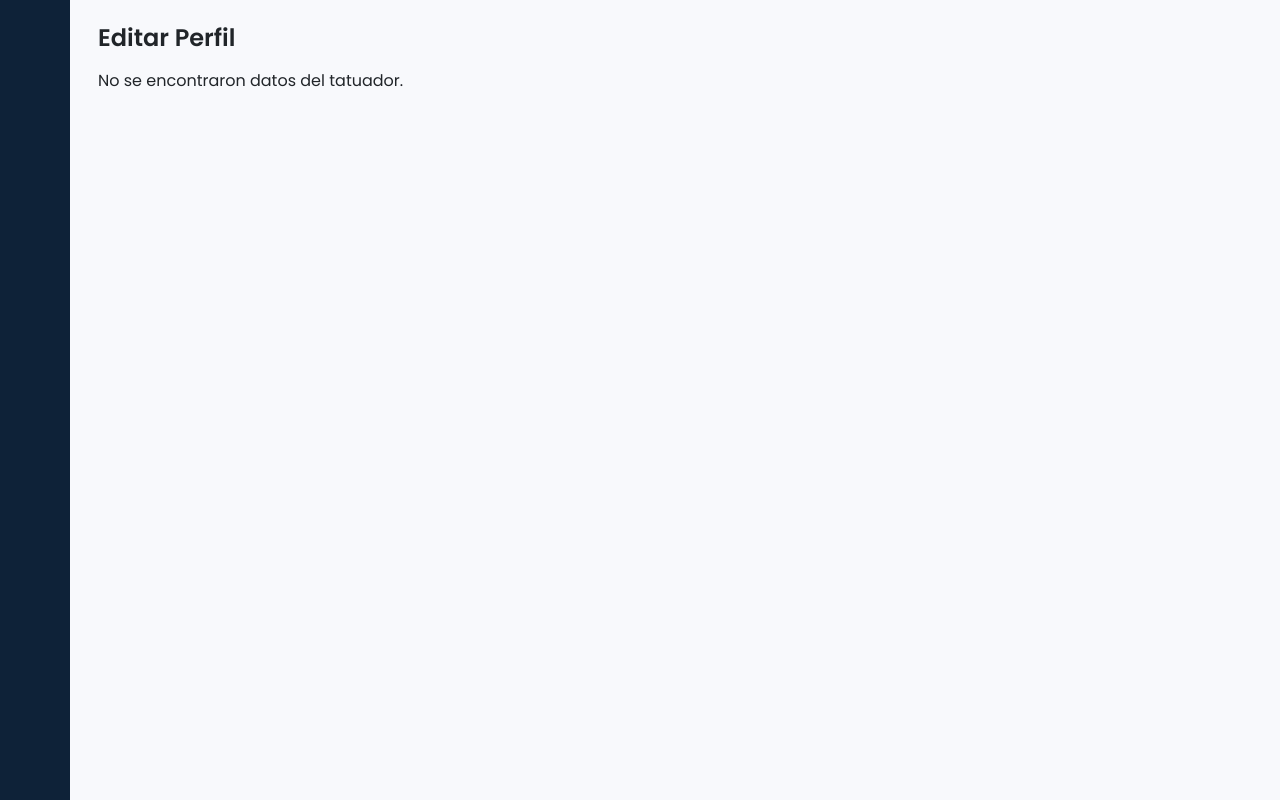
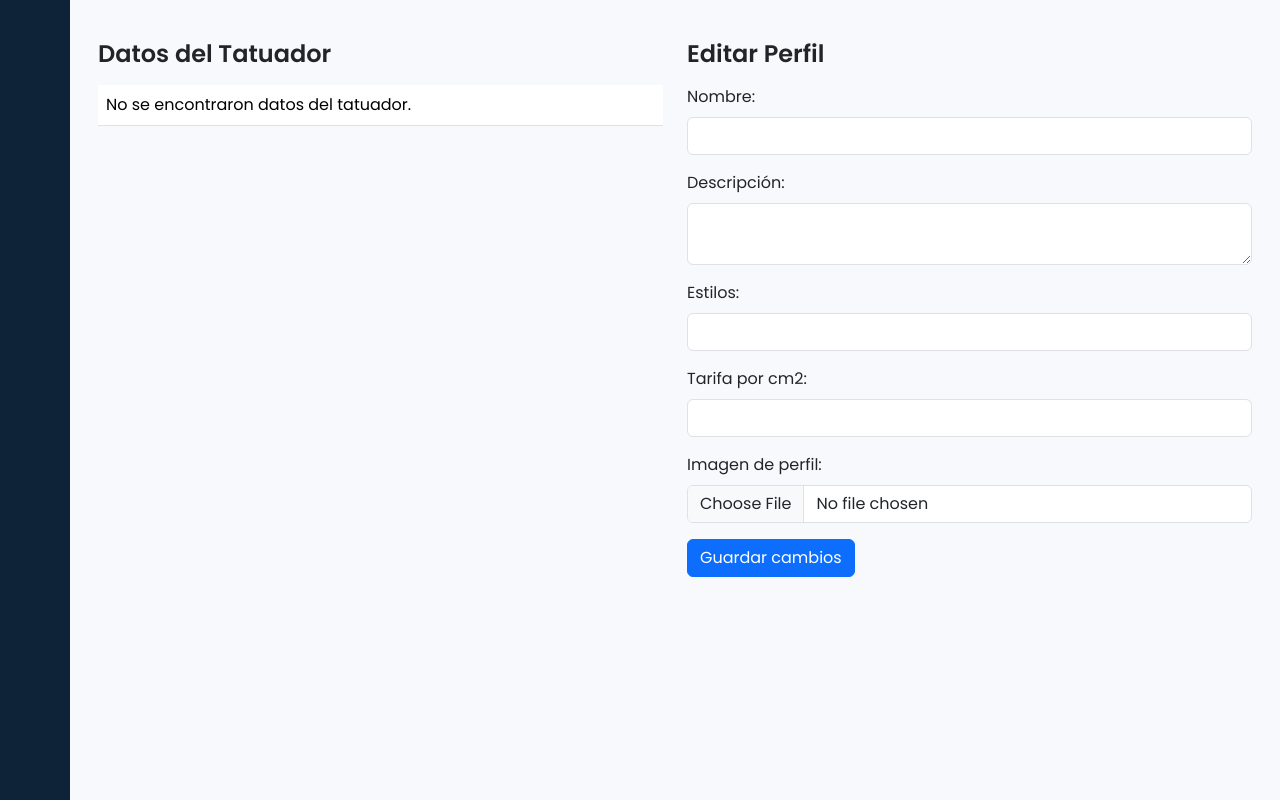
Before and after one commit to ToBarrueto/Tatto_Studio, a PHP site: page /views/panel_perfil.php in a window 1280 px wide. Run offline with PHP 8.4, Linux system fonts and the light colour scheme; a user stored in the database is signed in; data comes from the database, SQL or seed files in the repository; data that the repository does not hold is empty; some libraries are stand-ins or nearby versions.

Commit message:
se actualiza vista de perfil de usuario para el tatuador

```diff
--- a/views/panel_perfil.php
+++ b/views/panel_perfil.php
@@ -71,14 +71,15 @@ session_start();
 
 
         <div class="main">
-
-
     <main class="content px-3 py-4">
         <div class="container-fluid">
-                    <div class="mb-3">
-                        <h3 class="fw-bold fs-4 mb-3">Editar Perfil</h3>
-
-                        <form action="actualizar_perfil.php" method="POST">
+            <div class="row">
+                <!-- Columna para mostrar los datos del tatuador -->
+                <div class="col-md-6">
+                    <div class="mb-3 mt-3">
+                        <h3 class="fw-bold fs-4 mb-3">Datos del Tatuador</h3>
+                        <table class="table">
+                            <tbody>
                                 <?php
                                 // Verificar si la sesión está iniciada y obtener el ID del usuario
                                 if (isset($_SESSION['usuario_id'])) {
@@ -94,10 +95,31 @@ session_start();
 
                                     // Verificar si se encontraron datos del tatuador
                                     if ($datos_tatuador) {
-                // Mostrar los datos del tatuador en un formulario
+                                        // Mostrar los datos del tatuador en una tabla
+                                        echo '<tr><th>Foto de perfil:</th><td><img src="' . $datos_tatuador['imagen_perfil'] . '" alt="Imagen del Tatuador" class="img-fluid"></td></tr>';
+                                        echo '<tr><th>Nombre:</th><td>' . $datos_tatuador['nombre'] . '</td></tr>';
+                                        echo '<tr><th>Descripción:</th><td>' . $datos_tatuador['descripcion'] . '</td></tr>';
+                                        echo '<tr><th>Estilos:</th><td>' . $datos_tatuador['estilos'] . '</td></tr>';
+                                        echo '<tr><th>Tarifa por cm2:</th><td>' . $datos_tatuador['precioBase'] . '</td></tr>';
+                                    } else {
+                                        echo "<tr><td colspan='2'>No se encontraron datos del tatuador.</td></tr>";
+                                    }
+                                } else {
+                                    echo "<tr><td colspan='2'>No se ha iniciado sesión.</td></tr>";
+                                }
                                 ?>
+                            </tbody>
+                        </table>
+                    </div>
+                </div>
 
-                            <div class="mb-3 ">
+                <!-- Columna para el formulario de edición -->
+                <div class="col-md-6">
+                    <div class="mb-3 mt-3">
+                        <h3 class="fw-bold fs-4 mb-3">Editar Perfil</h3>
+                        <!-- Formulario para editar los datos del tatuador -->
+                        <form action="actualizar_perfil.php" method="POST" enctype="multipart/form-data" >
+                            <div class="mb-3">
                                 <label for="nombre" class="form-label">Nombre:</label>
                                 <input type="text" class="form-control" id="nombre" name="nombre"
                                     value="<?php echo $datos_tatuador['nombre']; ?>">
@@ -112,21 +134,21 @@ session_start();
                                 <input type="text" class="form-control" id="estilos" name="estilos"
                                     value="<?php echo $datos_tatuador['estilos']; ?>">
                             </div>
+                            <div class="mb-3">
+                                <label for="precioBase" class="form-label">Tarifa por cm2:</label>
+                                <input type="text" class="form-control" id="precioBase" name="precioBase"
+                                    value="<?php echo $datos_tatuador['precioBase']; ?>">
+                            </div>
+
+                            <div class="mb-3">
+                                <label for="imagen_perfil" class="form-label">Imagen de perfil:</label>
+                                <input type="file" class="form-control" id="imagen_perfil" name="imagen_perfil">
+                            </div>
+
                             <button type="submit" class="btn btn-primary">Guardar cambios</button>
-
-
-
-                            <?php
-            } else {
-                echo "<p>No se encontraron datos del tatuador.</p>";
-            }
-        } else {
-            echo "<p>No se ha iniciado sesión.</p>";
-        }
-        ?>
                         </form>
                     </div>
-
+                </div>
             </div>
         </div>
     </main>
```
Also changed, not shown: views/actualizar_perfil.php (+42 -25 lines), views/tatuador_detalle.php (+24 -2 lines), assets/imgftoperfil.jpg (added), assets/imgtatuador1.jpg (added). Lines whose indentation alone changed are shown as unchanged.
